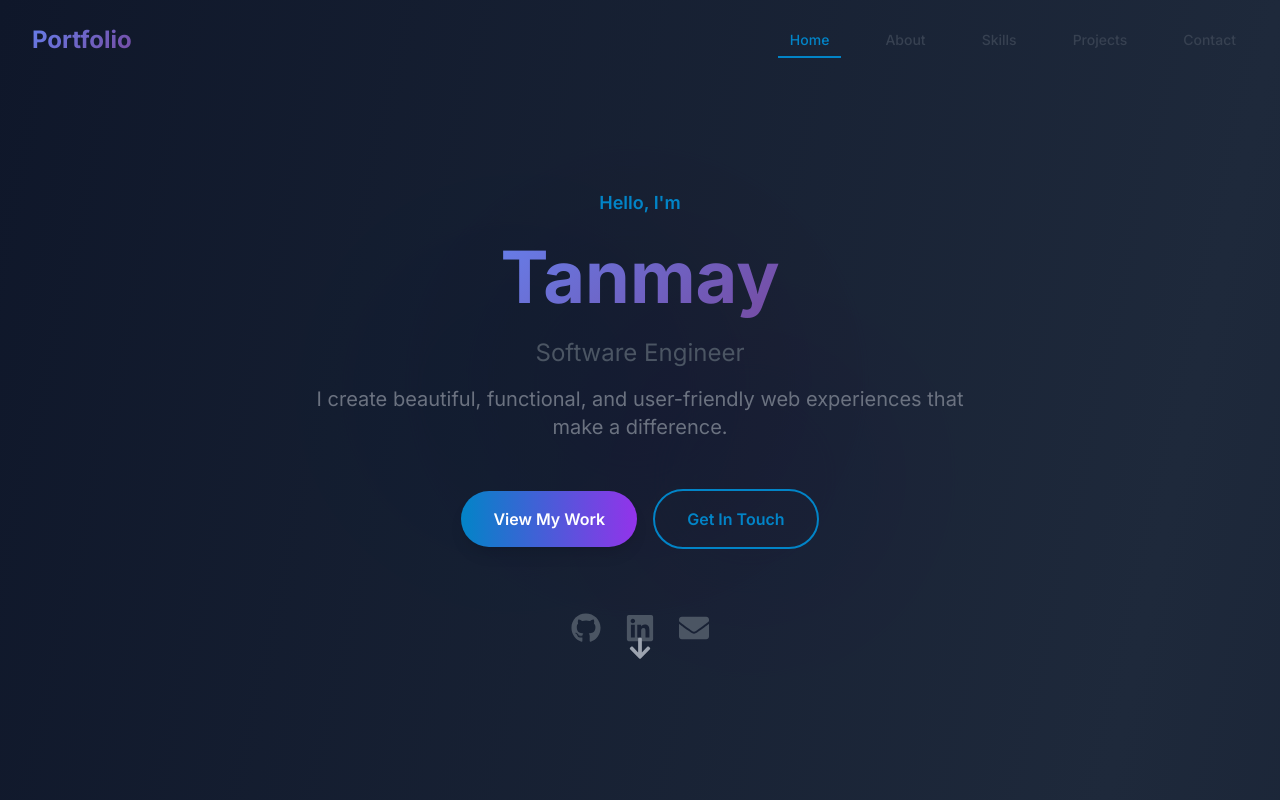
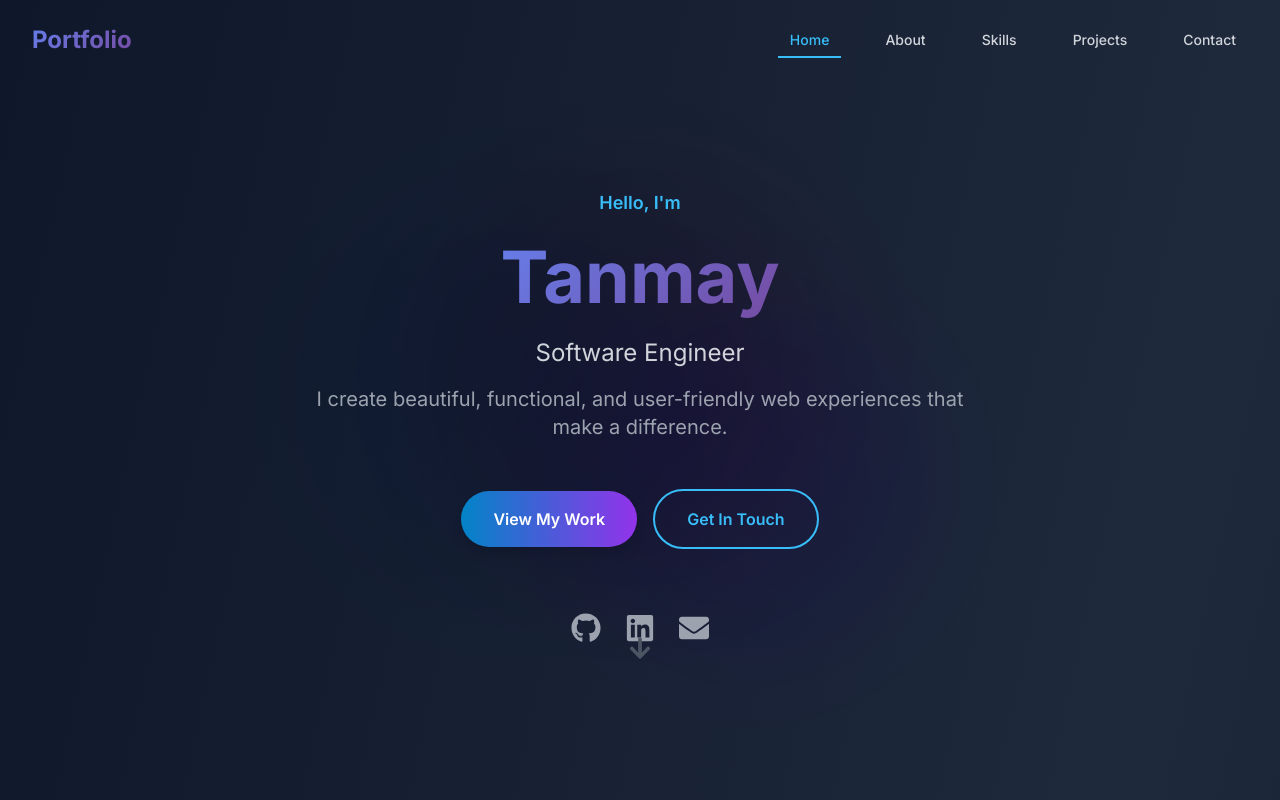
Before and after one commit to TanmayVWV/Website, a Next.js app: page / in a window 1280 px wide. Shown: the top 800 px of the page. Built offline with nearby package versions, Linux system fonts and the light colour scheme.

Commit message:
Fix dark mode: enable class-based dark mode in Tailwind config

```diff
--- a/app/globals.css
+++ b/app/globals.css
@@ -8,12 +8,10 @@
   --background-end-rgb: 255, 255, 255;
 }
 
-@media (prefers-color-scheme: dark) {
-  :root {
-    --foreground-rgb: 255, 255, 255;
-    --background-start-rgb: 15, 23, 42;
-    --background-end-rgb: 15, 23, 42;
-  }
+.dark {
+  --foreground-rgb: 255, 255, 255;
+  --background-start-rgb: 15, 23, 42;
+  --background-end-rgb: 15, 23, 42;
 }
 
 body {
@@ -21,6 +19,10 @@ body {
   background: transparent;
   margin: 0;
   padding: 0;
+}
+
+.dark body {
+  background: rgb(var(--background-start-rgb));
 }
 
 @layer utilities {
@@ -43,13 +45,25 @@ html {
   background: #f1f1f1;
 }
 
+.dark ::-webkit-scrollbar-track {
+  background: #1e293b;
+}
+
 ::-webkit-scrollbar-thumb {
   background: #888;
   border-radius: 5px;
 }
 
+.dark ::-webkit-scrollbar-thumb {
+  background: #475569;
+}
+
 ::-webkit-scrollbar-thumb:hover {
   background: #555;
+}
+
+.dark ::-webkit-scrollbar-thumb:hover {
+  background: #64748b;
 }
 
 /* Gradient text */
--- a/app/layout.tsx
+++ b/app/layout.tsx
@@ -15,7 +15,7 @@ export default function RootLayout({
   children: React.ReactNode;
 }>) {
   return (
-    <html lang="en" className="dark">
+    <html lang="en" className="dark" suppressHydrationWarning>
       <body className={inter.className}>{children}</body>
     </html>
   );
--- a/tailwind.config.ts
+++ b/tailwind.config.ts
@@ -1,6 +1,7 @@
 import type { Config } from "tailwindcss";
 
 const config: Config = {
+  darkMode: 'class',
   content: [
     "./pages/**/*.{js,ts,jsx,tsx,mdx}",
     "./components/**/*.{js,ts,jsx,tsx,mdx}",
```
